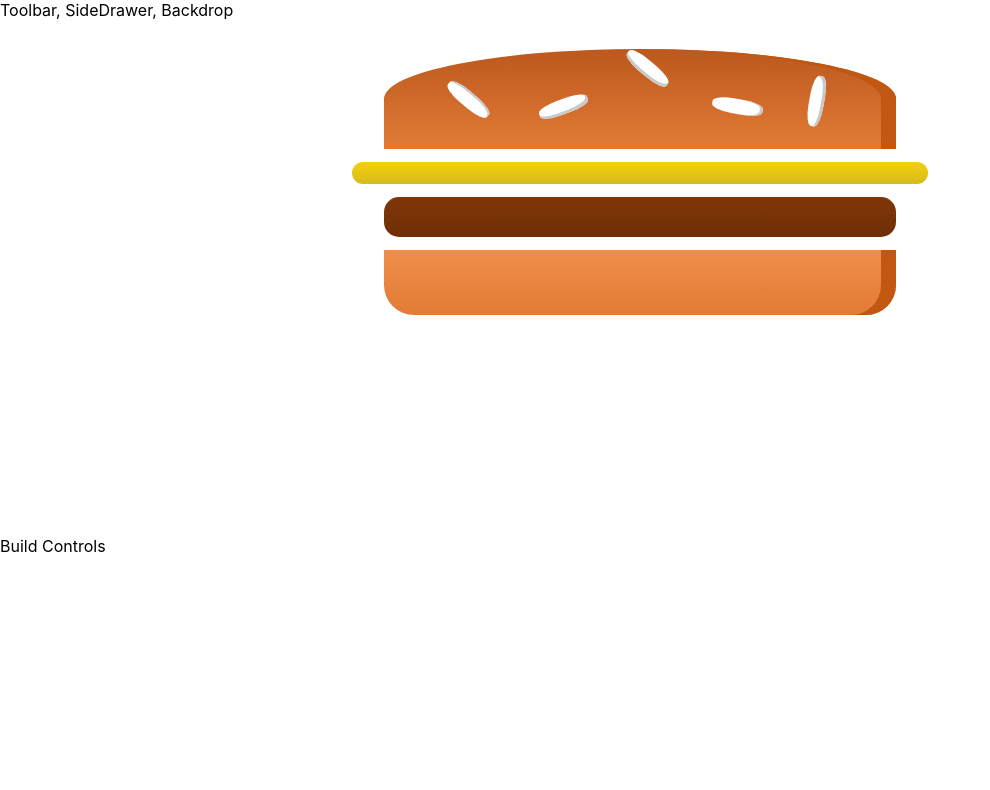
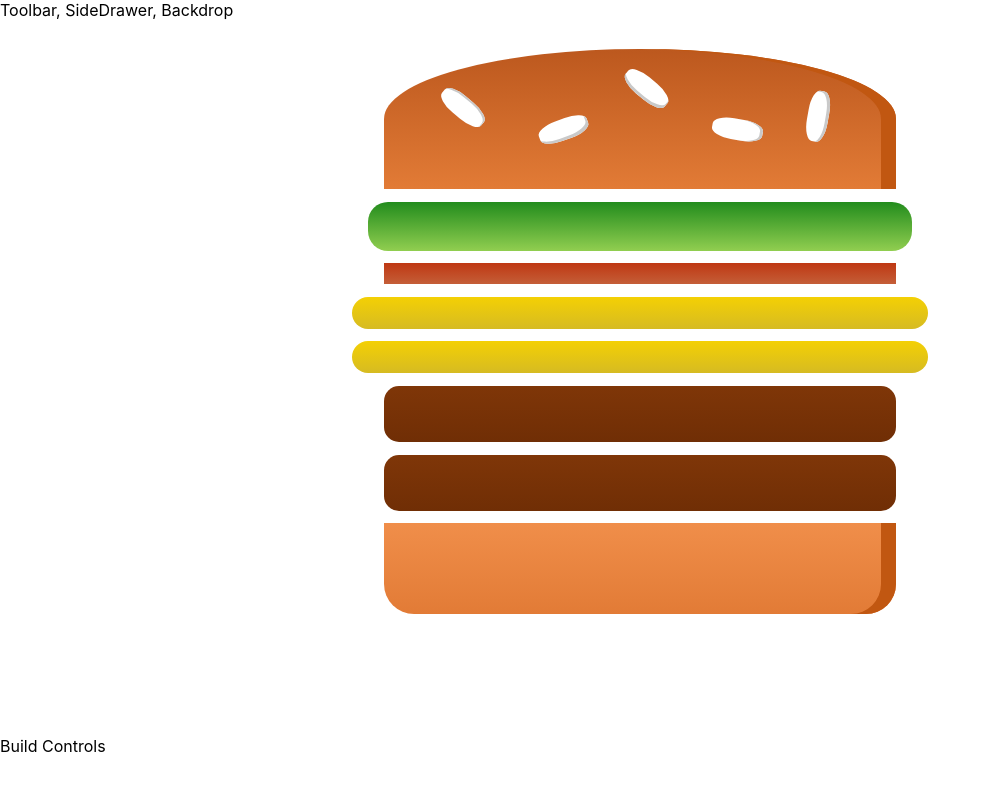
Before and after one commit to aDeveloperX/React-Burger, a React (Create React App) app: page / in a window 1280 px wide. Shown: the top 790 px of the page, without its empty margins (0-990 px from the left). Built offline with nearby package versions, Linux system fonts and the light colour scheme.

Commit message:
ingredients are now passed throu props, update Burger.js, Burger.css

```diff
--- a/src/components/Burger/Burger.js
+++ b/src/components/Burger/Burger.js
@@ -3,11 +3,19 @@ import classes from "./Burger.module.css";
 import BurgerIngredient from "./BurgerIngredient/BurgerIngredient";
 
 const Burger = props => {
+  const transformedIngredients = Object.keys(props.ingredients).map(key => {
+    var array = [];
+    console.log(props.ingredients[key]);
+    for (let a = 0; a < props.ingredients[key]; a++) {
+      array.push(<BurgerIngredient type={key}></BurgerIngredient>);
+    }
+    return array;
+  });
+
   return (
     <div className={classes.Burger}>
       <BurgerIngredient type="bread-top"></BurgerIngredient>
-      <BurgerIngredient type="cheese"></BurgerIngredient>
-      <BurgerIngredient type="meat"></BurgerIngredient>
+      {transformedIngredients}
       <BurgerIngredient type="bread-bottom"></BurgerIngredient>
     </div>
   );
--- a/src/components/Burger/Burger.module.css
+++ b/src/components/Burger/Burger.module.css
@@ -1,7 +1,7 @@
 .Burger {
   width: 50%;
   margin: auto;
-  height: 500px;
+  height: 700px;
   overflow: scroll;
   text-align: center;
   font-weight: bold;
--- a/src/containers/BurgerBuilder/BurgerBuilder.js
+++ b/src/containers/BurgerBuilder/BurgerBuilder.js
@@ -3,10 +3,19 @@ import Aux from "../../hoc/Aux";
 import Burger from "../../components/Burger/Burger";
 
 class BurgerBuilder extends Component {
+  state = {
+    ingredients: {
+      salad: 1,
+      bacon: 1,
+      cheese: 2,
+      meat: 2
+    }
+  };
+
   render() {
     return (
       <Aux>
-        <Burger></Burger>
+        <Burger ingredients={this.state.ingredients}></Burger>
         <div>Build Controls</div>
       </Aux>
     );
```
